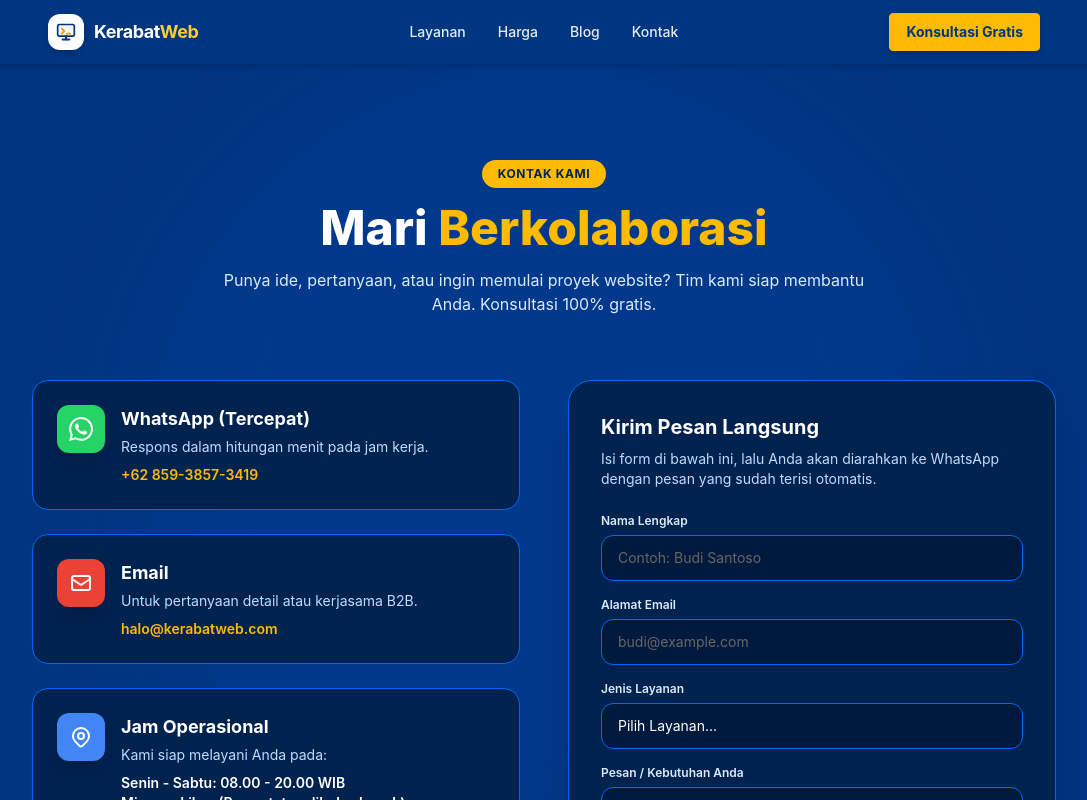
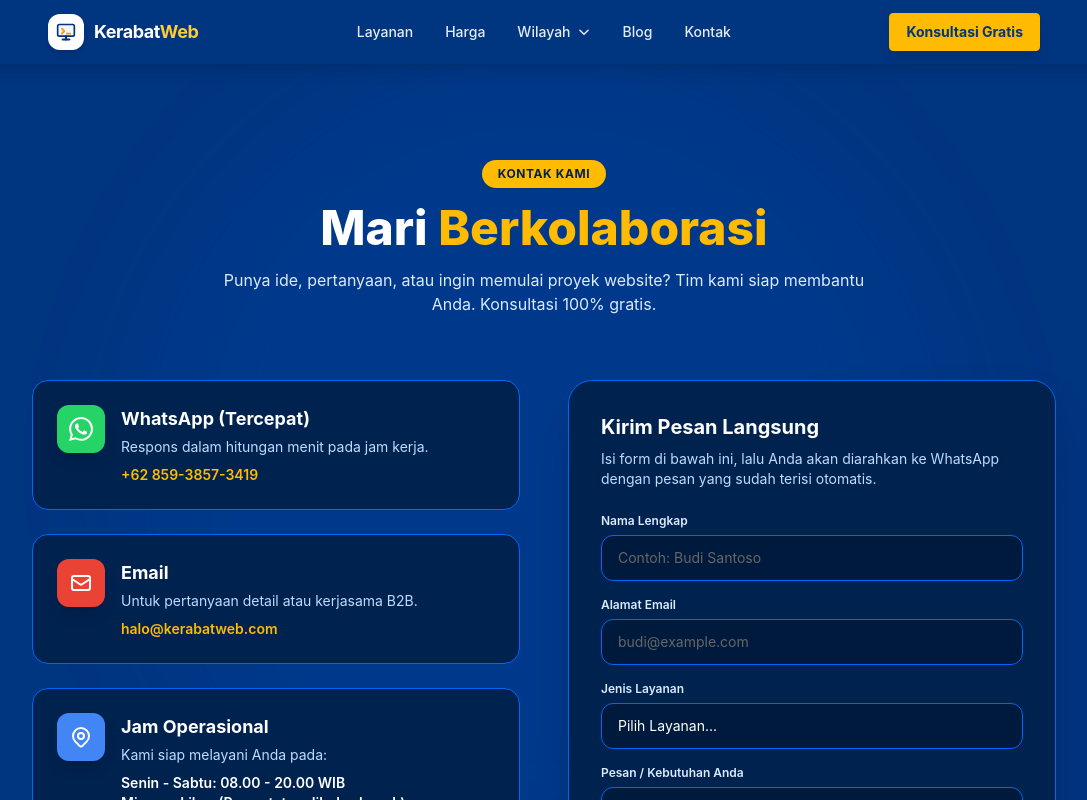
Before and after one commit to iwanbako/hurung, a Next.js app: page /kontak in a window 1280 px wide. Shown: the top 800 px of the page, without its empty margins (96-1183 px from the left). Built offline with nearby package versions, Linux system fonts and the light colour scheme.

Commit message:
first commit

```diff
--- a/components/common/Header.tsx
+++ b/components/common/Header.tsx
@@ -1,20 +1,56 @@
-import React from "react";
+// components/common/Header.tsx
+"use client";
 
-const navLinks = [
-  { href: "#layanan", label: "Layanan" },
-  { href: "#harga", label: "Harga" },
-  { href: "/blog", label: "Blog" }, // <--- TAMBAHAN LINK BLOG
-  { href: "/kontak", label: "Kontak" },
-];
+import React, { useState, useRef, useEffect } from "react";
+import Link from "next/link";
+import { provinsiContent } from "@/data/provinsi-content";
+import { getRegenciesOfProvince } from "@/lib/wilayah";
 
 const waNumber = "6285938573419";
 const waDefault = `https://wa.me/${waNumber}?text=${encodeURIComponent("Halo KerabatWeb, saya ingin konsultasi pembuatan website.")}`;
 
 export const Header: React.FC = () => {
+  const [isWilayahOpen, setIsWilayahOpen] = useState(false);
+  const [activeProvinsi, setActiveProvinsi] = useState<string | null>(null);
+  const dropdownRef = useRef<HTMLLIElement>(null);
+  const closeTimerRef = useRef<NodeJS.Timeout | null>(null);
+
+  const allProvinces = Object.values(provinsiContent).sort((a, b) =>
+    a.nama.localeCompare(b.nama)
+  );
+
+  const activeRegencies = activeProvinsi
+    ? getRegenciesOfProvince(activeProvinsi)
+    : [];
+
+  useEffect(() => {
+    const handleClickOutside = (event: MouseEvent) => {
+      if (dropdownRef.current && !dropdownRef.current.contains(event.target as Node)) {
+        setIsWilayahOpen(false);
+      }
+    };
+    document.addEventListener("mousedown", handleClickOutside);
+    return () => document.removeEventListener("mousedown", handleClickOutside);
+  }, []);
+
+  const handleMouseEnter = () => {
+    if (closeTimerRef.current) clearTimeout(closeTimerRef.current);
+    setIsWilayahOpen(true);
+  };
+
+  const handleMouseLeave = () => {
+    closeTimerRef.current = setTimeout(() => {
+      setIsWilayahOpen(false);
+      setActiveProvinsi(null);
+    }, 200);
+  };
+
   return (
-    <header className="sticky top-0 z-40 bg-booking-700 text-white shadow-md">
+    <header className="sticky top-0 z-50 bg-booking-700 text-white shadow-lg">
       <nav className="max-w-5xl mx-auto px-4 h-14 sm:h-16 flex items-center justify-between gap-3">
-        <a href="/" className="group flex items-center gap-2.5 shrink-0">
+
+        {/* LOGO */}
+        <Link href="/" className="group flex items-center gap-2.5 shrink-0">
           <span className="w-9 h-9 grid place-items-center rounded-xl bg-white text-booking-700 shadow-md transition-transform duration-200 active:scale-95">
             <svg xmlns="http://www.w3.org/2000/svg" viewBox="0 0 24 24" fill="none" stroke="currentColor" strokeWidth="2" strokeLinecap="round" strokeLinejoin="round" className="w-5 h-5 text-booking-700">
               <rect x="2" y="3" width="20" height="14" rx="2" ry="2" strokeWidth="2" className="fill-booking-50/50" />
@@ -27,19 +63,133 @@ export const Header: React.FC = () => {
           <span className="font-bold text-base sm:text-lg tracking-tight text-white">
             Kerabat<span className="text-yellow-400">Web</span>
           </span>
-        </a>
+        </Link>
 
+        {/* MENU DESKTOP */}
         <ul className="hidden md:flex items-center justify-center gap-6 lg:gap-8 text-sm font-medium text-white/90 flex-1">
-          {navLinks.map((l, i) => (
-            <li key={i}>
-              <a href={l.href} className="py-1 hover:text-yellow-400 transition-colors duration-200">
-                {l.label}
-              </a>
-            </li>
-          ))}
+          <li>
+            <Link href="/#layanan" className="py-1 hover:text-yellow-400 transition-colors">
+              Layanan
+            </Link>
+          </li>
+          <li>
+            <Link href="/#harga" className="py-1 hover:text-yellow-400 transition-colors">
+              Harga
+            </Link>
+          </li>
+
+          {/* ================= MEGA MENU WILAYAH (TRANSPARAN) ================= */}
+          <li
+            className="relative"
+            ref={dropdownRef}
+            onMouseEnter={handleMouseEnter}
+            onMouseLeave={handleMouseLeave}
+          >
+            <button
+              className={`flex items-center gap-1.5 py-4 transition-colors ${isWilayahOpen ? 'text-yellow-400' : 'hover:text-yellow-400'}`}
+              onClick={() => setIsWilayahOpen(!isWilayahOpen)}
+            >
+              Wilayah
+              <svg className={`w-3.5 h-3.5 transition-transform duration-300 ${isWilayahOpen ? 'rotate-180' : ''}`} fill="none" stroke="currentColor" strokeWidth="2.5" viewBox="0 0 24 24">
+                <path strokeLinecap="round" strokeLinejoin="round" d="M19 9l-7 7-7-7" />
+              </svg>
+            </button>
+
+            {/* Mega Menu Dropdown */}
+            {isWilayahOpen && (
+              <div className="absolute top-full left-1/2 -translate-x-1/2 pt-2 z-50">
+                {/* Latar Transparan Kaca (Glassmorphism) */}
+                <div className="w-[700px] bg-white/70 backdrop-blur-xl rounded-2xl shadow-[0_20px_50px_rgba(0,0,0,0.3)] border border-white/40 flex overflow-hidden text-left h-[450px] ring-1 ring-black/5 animate-in fade-in slide-in-from-top-2 duration-200">
+
+                  {/* Garis Aksen Kuning */}
+                  <div className="absolute top-2 left-0 w-full h-1.5 bg-gradient-to-r from-yellow-400 via-amber-500 to-yellow-400 z-10 rounded-t-2xl"></div>
+
+                  {/* SISI KIRI: Daftar Provinsi */}
+                  <div className="w-[40%] border-r border-white/40 bg-white/30 flex flex-col pt-3">
+                    <div className="px-4 py-2 border-b border-white/40 bg-white/20">
+                      <span className="text-[11px] font-extrabold text-booking-900 uppercase tracking-widest flex items-center gap-1.5">
+                        <svg className="w-3.5 h-3.5 text-booking-700" fill="none" stroke="currentColor" viewBox="0 0 24 24" xmlns="http://www.w3.org/2000/svg"><path strokeLinecap="round" strokeLinejoin="round" strokeWidth={2} d="M3.055 11H5a2 2 0 012 2v1a2 2 0 002 2 2 2 0 012 2v2.945M8 3.935V5.5A2.5 2.5 0 0010.5 8h.5a2 2 0 012 2 2 2 0 104 0 2 2 0 012-2h1.064M15 20.488V18a2 2 0 012-2h3.064M21 12a9 9 0 11-18 0 9 9 0 0118 0z" /></svg>
+                        Pilih Provinsi
+                      </span>
+                    </div>
+                    <div className="overflow-y-auto custom-scrollbar flex-1 p-2 space-y-0.5">
+                      {allProvinces.map((prov) => (
+                        <Link
+                          key={prov.slug}
+                          href={`/${prov.slug}`}
+                          onMouseEnter={() => setActiveProvinsi(prov.slug)}
+                          className={`group flex items-center px-3 py-2 text-sm rounded-lg transition-all duration-200 ${
+                            activeProvinsi === prov.slug
+                              ? "bg-booking-700 text-white shadow-md translate-x-1"
+                              : "text-gray-800 hover:bg-white/60"
+                          }`}
+                        >
+                          <div className={`w-1.5 h-1.5 rounded-full mr-2.5 transition-colors ${activeProvinsi === prov.slug ? 'bg-yellow-400' : 'bg-transparent group-hover:bg-booking-400'}`}></div>
+                          {prov.nama}
+                        </Link>
+                      ))}
+                    </div>
+                  </div>
+
+                  {/* SISI KANAN: Daftar Kabupaten/Kota */}
+                  <div className="w-[60%] flex flex-col bg-transparent pt-3 relative">
+                    <div className="px-5 py-2 border-b border-white/40 flex items-center justify-between bg-white/20">
+                      <span className="text-[11px] font-extrabold text-booking-900 uppercase tracking-widest">
+                        {activeProvinsi ? `Kabupaten/Kota` : "Pilih Provinsi"}
+                      </span>
+                      {activeProvinsi && (
+                        <span className="text-[11px] bg-yellow-400 text-booking-900 px-2.5 py-0.5 rounded-md font-bold shadow-sm">
+                          {provinsiContent[activeProvinsi].nama}
+                        </span>
+                      )}
+                    </div>
+
+                    <div className="overflow-y-auto custom-scrollbar flex-1 p-4">
+                      {!activeProvinsi && (
+                        <div className="h-full flex flex-col items-center justify-center text-gray-600 text-sm">
+                          <div className="w-16 h-16 bg-white/40 rounded-full flex items-center justify-center mb-3 border border-white/50 shadow-sm">
+                            <svg className="w-8 h-8 text-booking-500" fill="none" stroke="currentColor" viewBox="0 0 24 24" xmlns="http://www.w3.org/2000/svg"><path strokeLinecap="round" strokeLinejoin="round" strokeWidth={2} d="M17.657 16.657L13.414 20.9a1.998 1.998 0 01-2.827 0l-4.244-4.243a8 8 0 1111.314 0z" /><path strokeLinecap="round" strokeLinejoin="round" strokeWidth={2} d="M15 11a3 3 0 11-6 0 3 3 0 016 0z" /></svg>
+                          </div>
+                          <p className="text-center leading-relaxed font-medium">Arahkan kursor ke provinsi<br/>untuk melihat kabupaten/kota.</p>
+                        </div>
+                      )}
+
+                      {activeProvinsi && activeRegencies.length > 0 && (
+                        <div className="grid grid-cols-2 gap-2">
+                          {activeRegencies.map((kab) => (
+                            <Link
+                              key={kab.slug}
+                              href={`/${activeProvinsi}/${kab.slug}`}
+                              className="group flex items-center gap-2.5 px-3 py-2.5 text-xs sm:text-sm text-gray-800 rounded-xl bg-white/50 border border-white/60 shadow-sm hover:bg-white hover:border-booking-300 hover:text-booking-700 transition-all hover:-translate-y-0.5"
+                            >
+                              <svg className="w-3.5 h-3.5 text-gray-500 group-hover:text-booking-500 transition-colors shrink-0" fill="none" stroke="currentColor" viewBox="0 0 24 24" xmlns="http://www.w3.org/2000/svg"><path strokeLinecap="round" strokeLinejoin="round" strokeWidth={2} d="M19 21V5a2 2 0 00-2-2H7a2 2 0 00-2 2v16m14 0h2m-2 0h-5m-9 0H3m2 0h5M9 7h1m-1 4h1m4-4h1m-1 4h1m-5 10v-5a1 1 0 011-1h2a1 1 0 011 1v5m-4 0h4" /></svg>
+                              <span className="truncate font-semibold">{kab.name || (kab as any).nama}</span>
+                            </Link>
+                          ))}
+                        </div>
+                      )}
+                    </div>
+                  </div>
+
+                </div>
+              </div>
+            )}
+          </li>
+
+          <li>
+            <Link href="/blog" className="py-1 hover:text-yellow-400 transition-colors">
+              Blog
+            </Link>
+          </li>
+          <li>
+            <Link href="/kontak" className="py-1 hover:text-yellow-400 transition-colors">
+              Kontak
+            </Link>
+          </li>
         </ul>
 
-        <a href={waDefault} target="_blank" rel="noopener noreferrer" className="bk-btn-yellow px-3 sm:px-4 py-1.5 sm:py-2 text-xs sm:text-sm shrink-0 shadow-md">
+        {/* TOMBOL WA */}
+        <a href={waDefault} target="_blank" rel="noopener noreferrer" className="bk-btn-yellow px-3 sm:px-4 py-1.5 sm:py-2 text-xs sm:text-sm shrink-0 shadow-lg hover:shadow-xl transition-shadow">
           Konsultasi Gratis
         </a>
       </nav>
```
